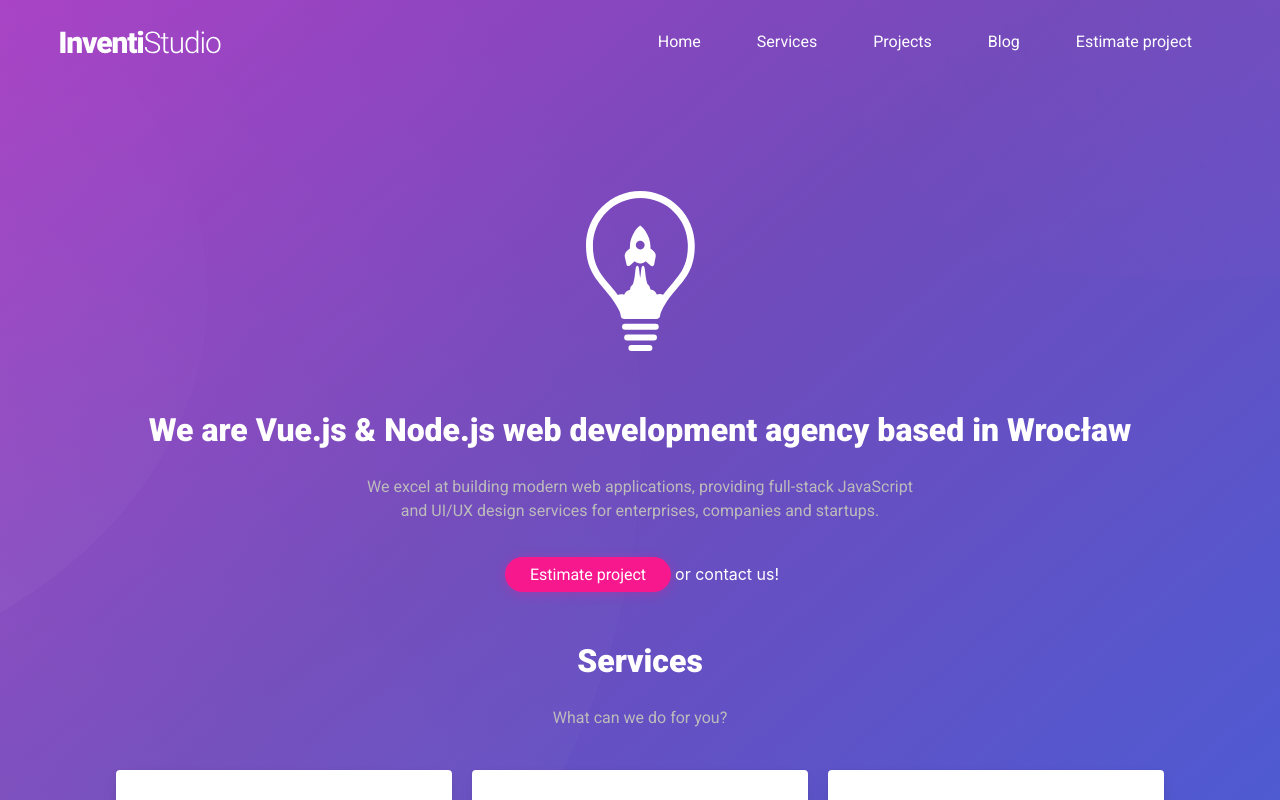
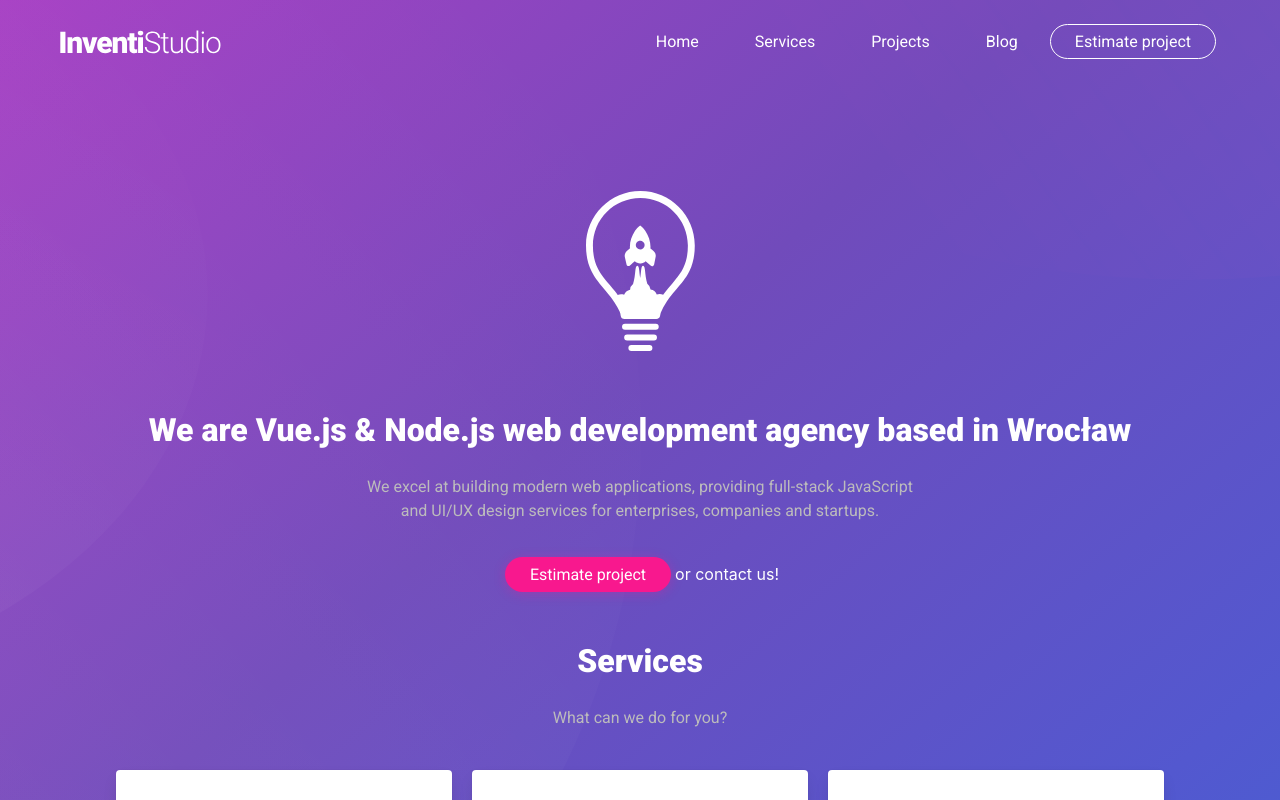
Before and after one commit to dburdyga/studio, a Vue app: page / in a window 1280 px wide. Shown: the top 800 px of the page. Built offline with nearby package versions, Linux system fonts and the light colour scheme.

Commit message:
estimate button

```diff
--- a/src/App.vue
+++ b/src/App.vue
@@ -9,7 +9,7 @@
         <router-link class="navbar__link" to="/services">Services</router-link>
         <router-link class="navbar__link" to="/project">Projects</router-link>
         <router-link class="navbar__link" to="/blog">Blog</router-link>
-        <router-link class="navbar__link" to="/estimate">Estimate project</router-link>
+        <router-link class="navbar__link_button" to="/estimate">Estimate project</router-link>
       </div>
     </div>
     <router-view/>
@@ -46,6 +46,11 @@
       text-decoration: underline;
     }
   }
+  .navbar__link_button {
+    border: 1px solid;
+    background: none;
+    box-shadow: none;
+  }
   /*.navbar__link--active {*/
   /*  color: hsla(0,0%,100%,.4);*/
   /*  cursor: default;*/
```
